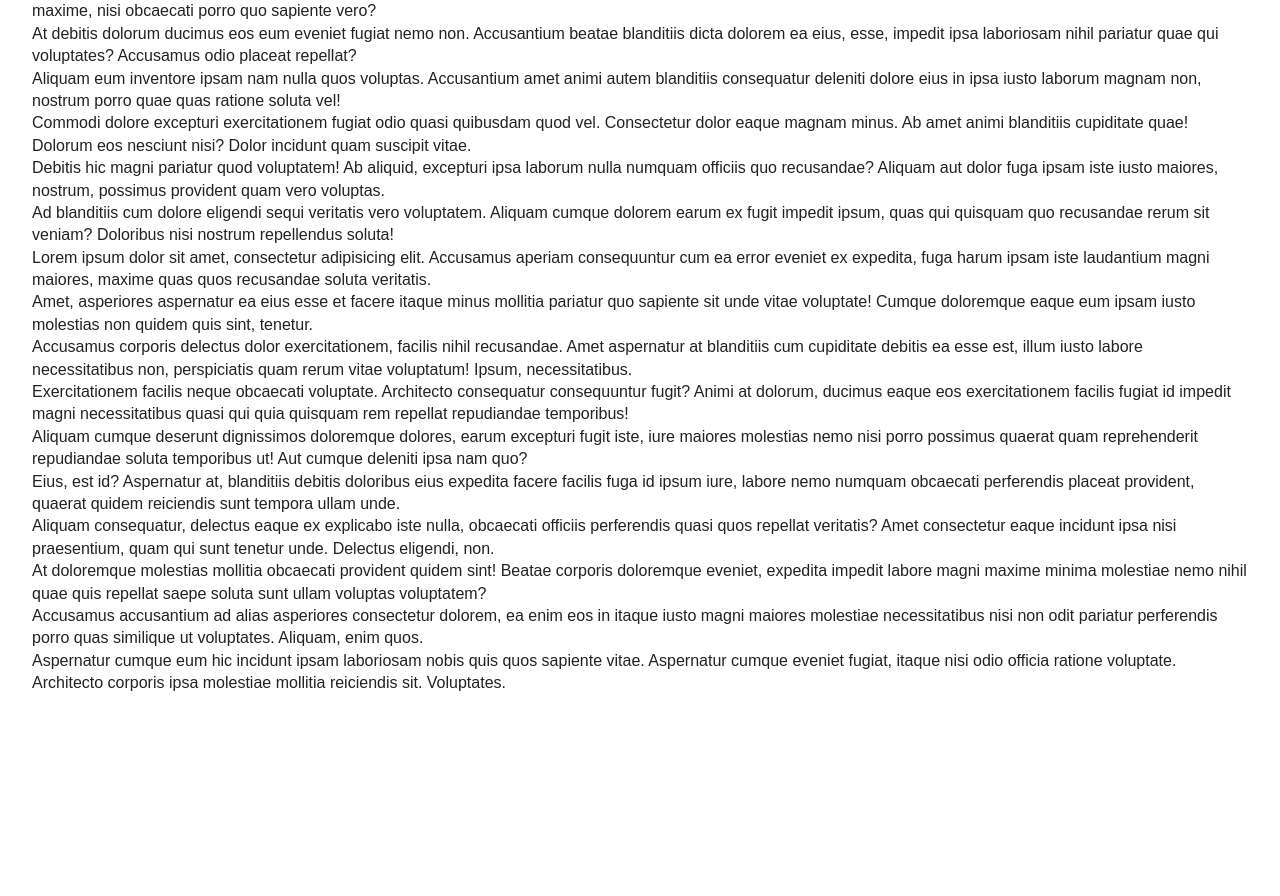
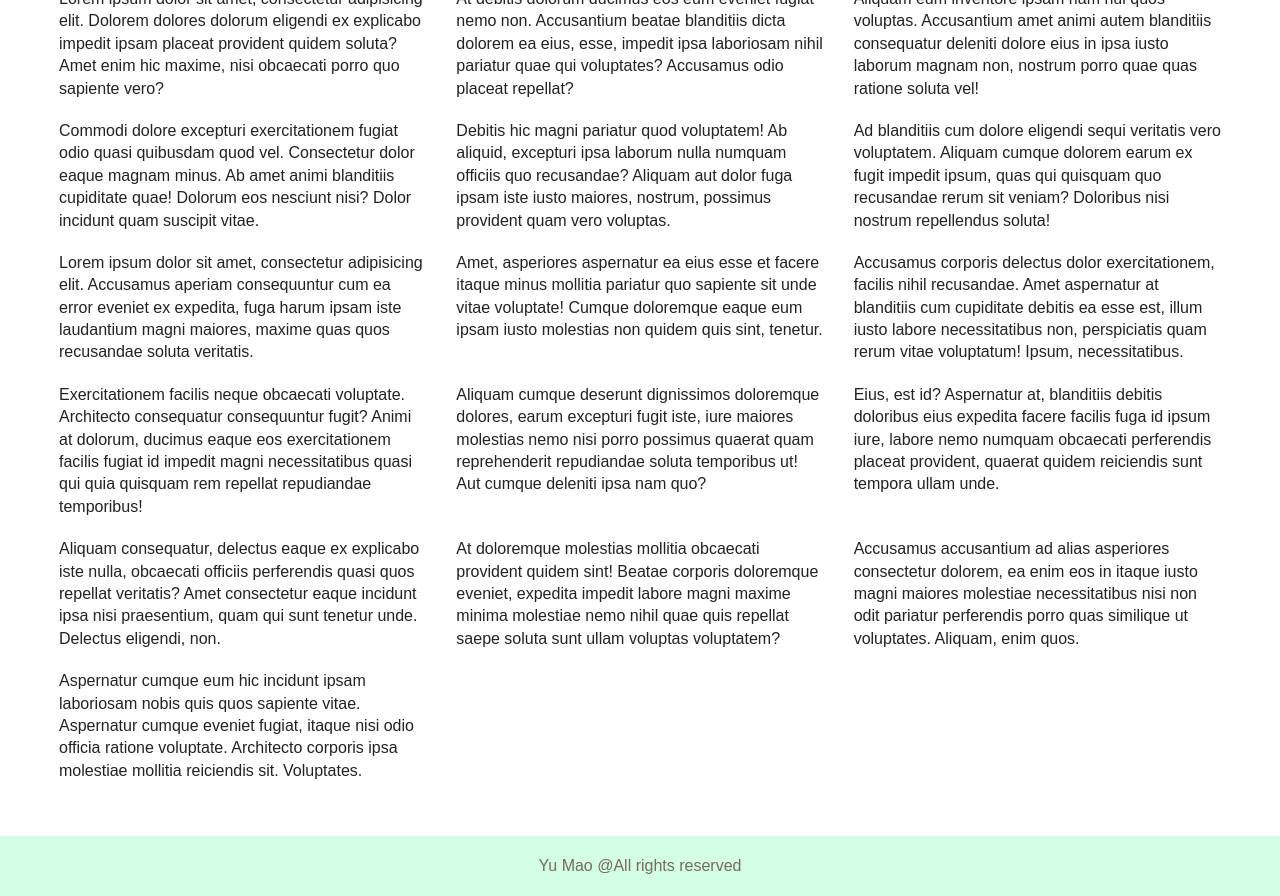
Before and after one commit to huntdream/mobile-first, a website: page index.html in a window 1280 px wide. Shown: the part 82-978 px from the top of the page. Before the commit the page ends 800 px from the top, so only its background shows below. Drawn offline with nearby package versions, Linux system fonts and the light colour scheme.

Commit message:
add flex and media query

```diff
--- a/css/main.css
+++ b/css/main.css
@@ -176,12 +176,37 @@ li:hover {
 }
 
 main {
-    margin-top:60px;
+    max-width:100%;
+    display: flex;
+    flex-direction: row;
+    flex-flow: wrap;
+    align-content: center;
+    align-items: flex-start;
+    margin: 60px calc(5% - 20px) calc(5% - 20px);
 }
 
 article {
-    max-width:95%;
-    margin:0 auto;
+    max-width:calc((100% - 90px)/3);
+    margin:10px;
+    padding:0 5px;
+}
+
+footer{
+    max-width:100%;
+    height:60px;
+    background-color: #d3ffe4;
+    text-align: center;
+}
+
+footer div {
+    line-height:60px;
+    color: #776a5e;
+}
+
+@media screen and (max-width: 672px){
+    article {
+        max-width: 95%;
+    }
 }
 
 /* ==========================================================================
--- a/index.html
+++ b/index.html
@@ -4,7 +4,7 @@
     <meta charset="utf-8">
     <meta http-equiv="x-ua-compatible" content="ie=edge">
     <title></title>
-    <meta name="description" content="">
+    <meta name="description" content="A simple demo">
     <meta name="viewport" content="width=device-width, initial-scale=1">
 
     <link rel="apple-touch-icon" href="apple-touch-icon.png">
@@ -37,14 +37,13 @@
     </div>
     <nav class="nav-bar-tabs">
         <ul>
-            <li>Hello</li>
-            <li>Video</li>
-            <li>Music</li>
-            <li>About</li>
+            <li><a href=""></a>Hello</li>
+            <li><a href=""></a>Video</li>
+            <li><a href=""></a>Music</li>
+            <li><a href=""></a>About</li>
         </ul>
     </nav>
 </header>
-
 <main>
     <article>Lorem ipsum dolor sit amet, consectetur adipisicing elit. Dolorem dolores dolorum eligendi ex explicabo
         impedit ipsam placeat provident quidem soluta? Amet enim hic maxime, nisi obcaecati porro quo sapiente vero?
@@ -52,7 +51,7 @@
     <article>At debitis dolorum ducimus eos eum eveniet fugiat nemo non. Accusantium beatae blanditiis dicta dolorem ea
         eius, esse, impedit ipsa laboriosam nihil pariatur quae qui voluptates? Accusamus odio placeat repellat?
     </article>
-    <article>Aliquam eum inventore ipsam nam nulla quos voluptas. Accusantium amet animi autem blanditiis consequatur
+    <article>Aliquam eum inventore ipsam nam nul quos voluptas. Accusantium amet animi autem blanditiis consequatur
         deleniti dolore eius in ipsa iusto laborum magnam non, nostrum porro quae quas ratione soluta vel!
     </article>
     <article>Commodi dolore excepturi exercitationem fugiat odio quasi quibusdam quod vel. Consectetur dolor eaque
@@ -104,7 +103,9 @@
         reiciendis sit. Voluptates.
     </article>
 </main>
-
+<footer>
+    <div>Yu Mao @All rights reserved</div>
+</footer>
 <script src="https://code.jquery.com/jquery-1.12.0.min.js"></script>
 <script>window.jQuery || document.write('<script src="js/vendor/jquery-1.12.0.min.js"><\/script>')</script>
 <script src="js/plugins.js"></script>
```
